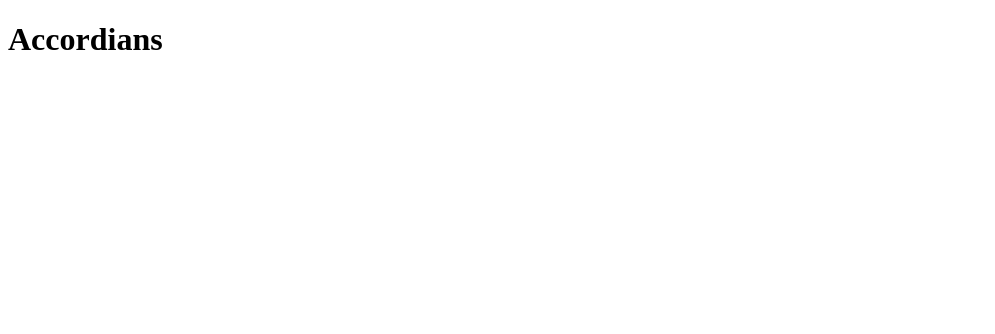
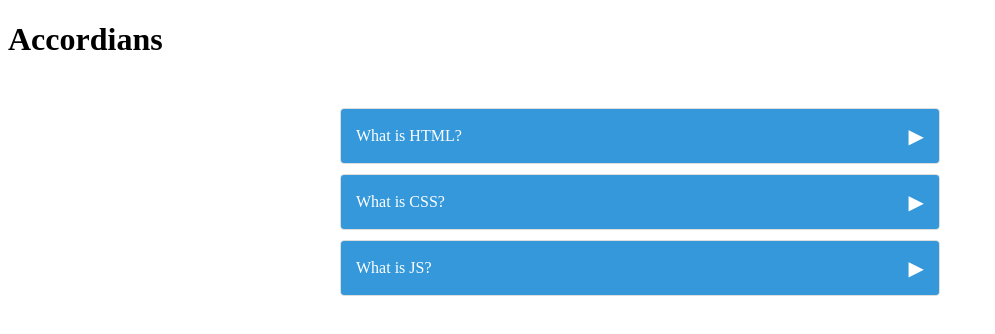
Before and after one commit to nehaumbre/vueP, a Vue app in the folder vue-project/: page / in a window 1280 px wide. Shown: the top 334 px of the page, without its empty margins (0-995 px from the left). Built offline with nearby package versions, Linux system fonts and the light colour scheme.

Commit message:
Project-3 : Accordian
Signed-off-by: nehaumbre <nehaumbre28@gmail.com>

```diff
--- a/vue-project/Projects/PRoject3_Accordians/components/Accordians.vue
+++ b/vue-project/Projects/PRoject3_Accordians/components/Accordians.vue
@@ -1,11 +1,86 @@
 <template>
-    <h1>Accordians</h1>
+  <h1>Accordians</h1>
+  <div class="accordian-container">
+    <div v-for="(item, index) in items" :key="index" class="accordian">
+            <div @click="toggleAccordian(index)" class="accordian-header">
+                {{ item.title }}
+                <span class="arrow-icon">{{ item.open ? "▼" : "▶" }}</span>
+                <div v-show="item.open" class="accordian-content">
+                    {{ item.content }}
+                </div>
+            </div>
+        </div>
+  </div>
 </template>
 
 <script setup>
+import { ref } from "vue";
 
+const items = ref([
+  {
+    title: "What is HTML?",
+    content:
+      "The HyperText Markup Language or HTML is the standard markup language for documents designed to be displayed in a web browser. It defines the content and structure of web content. It is often assisted by technologies such as Cascading Style Sheets and scripting languages such as JavaScript.",
+    open: false,
+  },
+  {
+    title: "What is CSS?",
+    content:
+      "Cascading Style Sheets is a style sheet language used for specifying the presentation and styling of a document written in a markup language such as HTML or XML. CSS is a cornerstone technology of the World Wide Web, alongside HTML and JavaScript.",
+    open: false,
+  },
+  {
+    title: "What is JS?",
+    content:
+      "JavaScript, often abbreviated as JS, is a programming language and core technology of the World Wide Web, alongside HTML and CSS. As of 2023, 98.7% of websites use JavaScript on the client side for webpage behavior, often incorporating third-party libraries.",
+    open: false,
+  },
+]);
+
+const toggleAccordian = (index)=> {
+    items.value = items.value.map((item,i)=>({
+        ...item,
+        open: i === index ? !item.open : false
+    }))
+}
 </script>
 
 <style scoped>
+.accordian-container {
+  max-width: 600px;
+  margin: 50px auto;
+}
 
+.accordian {
+  border: 1px solid #ddd;
+  border-radius: 4px;
+  overflow: hidden;
+  margin-bottom: 10px;
+}
+
+.accordian-header {
+  background-color: #3498db;
+  color: #fff;
+  padding: 15px;
+  cursor: pointer;
+  display: flex;
+  justify-content: space-between;
+  align-items: center;
+}
+
+.arrow-icon {
+  font-size: 20px;
+}
+
+.accordian-content {
+  padding: 15px;
+  display: none;
+  border-top: 1px solid #ddd;
+  background-color: #f9f9f9;
+  color: #333;
+}
+
+.accordian-content[style] {
+  display: block;
+}
 </style>
```
